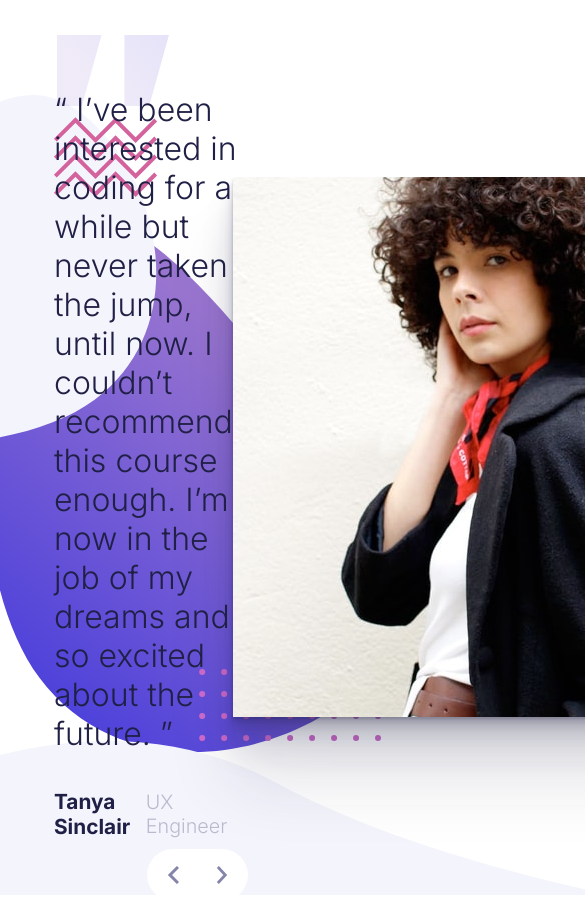
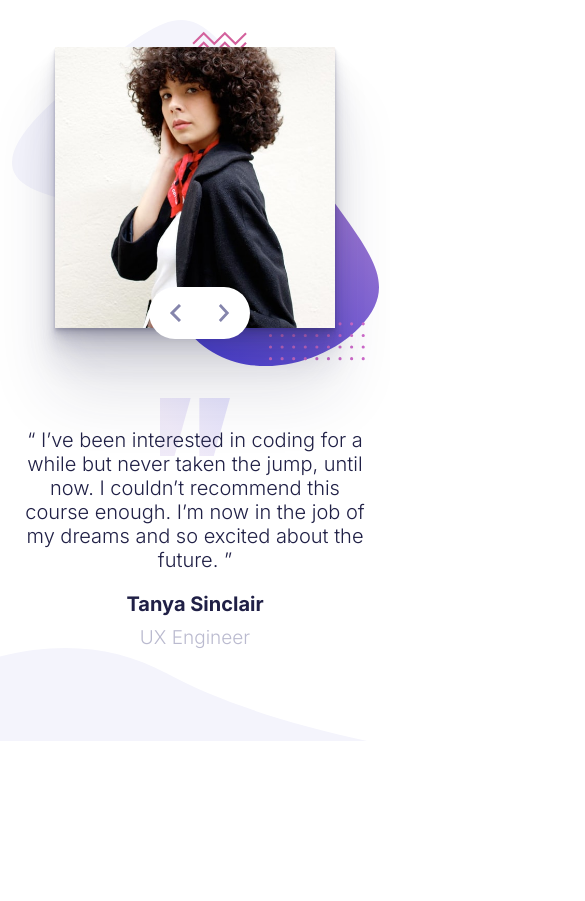
Before and after one commit to vishalnirmal/Testimonials-Slider, a plain HTML site: page index.html in a window 390 px wide. Shown: the top 901 px of the page, 585 px wide, since content can reach past the window. After the commit the page ends 844 px from the top, so only its background shows below. Drawn offline with Linux system fonts and the light colour scheme.

Commit message:
Added styling to the page for mobile version

```diff
--- a/styles.css
+++ b/styles.css
@@ -6,7 +6,8 @@ body{
     font-size: 32px;
 }
 .slider{
-    margin: 9% 10%;
+    /* width: 87%; */
+    margin: 9% auto;
     position: relative;
 }
 .item{
@@ -75,3 +76,67 @@ body{
 .slider-prev, .slider-next{
     cursor: pointer;
 }
+@media (max-width: 1440px){
+    .slider{
+        width: 85%;
+    }
+}
+@media (max-width: 1250px){
+    .slider{
+        width: 90%;
+    }
+}
+@media (max-width: 900px){
+    body{
+        font-size: 28px;
+        background: url("./images/pattern-curve.svg") no-repeat left bottom, url("./images/pattern-bg.svg") no-repeat right 50% top 5%;
+        background-size: 94vw;
+    }
+    .slider{
+        margin: 12% auto;
+    }
+    .item{
+        grid-template-columns: auto;
+        grid-template-rows: auto auto;
+        gap: 70px;
+        text-align: center;
+        justify-content: center;
+        align-items: center;
+    }
+    .details{
+        background-position: top center;
+        background-size: 20%;
+    }
+    .testimony{
+        margin: 30px 0 0 0;
+    }
+    .photo{
+        grid-area: 1 / 1 / 1 / 2;
+        width: 80%;
+        margin: auto;
+    }
+    .personal-details{
+        grid-template-columns: auto;
+        grid-template-rows: auto auto;
+        gap: 0;
+        justify-content: center;
+        font-size: 1em;
+        margin: 15px 0 40px;
+    }
+    .name, .designation{
+        margin: 5px 0;
+    }
+    .slider-buttons{
+        bottom: 44vh;
+        right: 39vw;
+    }
+}
+@media (max-width: 425px){
+    body{
+        font-size: 20px;
+    }
+    .slider-buttons{
+        bottom: 42vh;
+        right: 31vw;
+    }
+}
```
